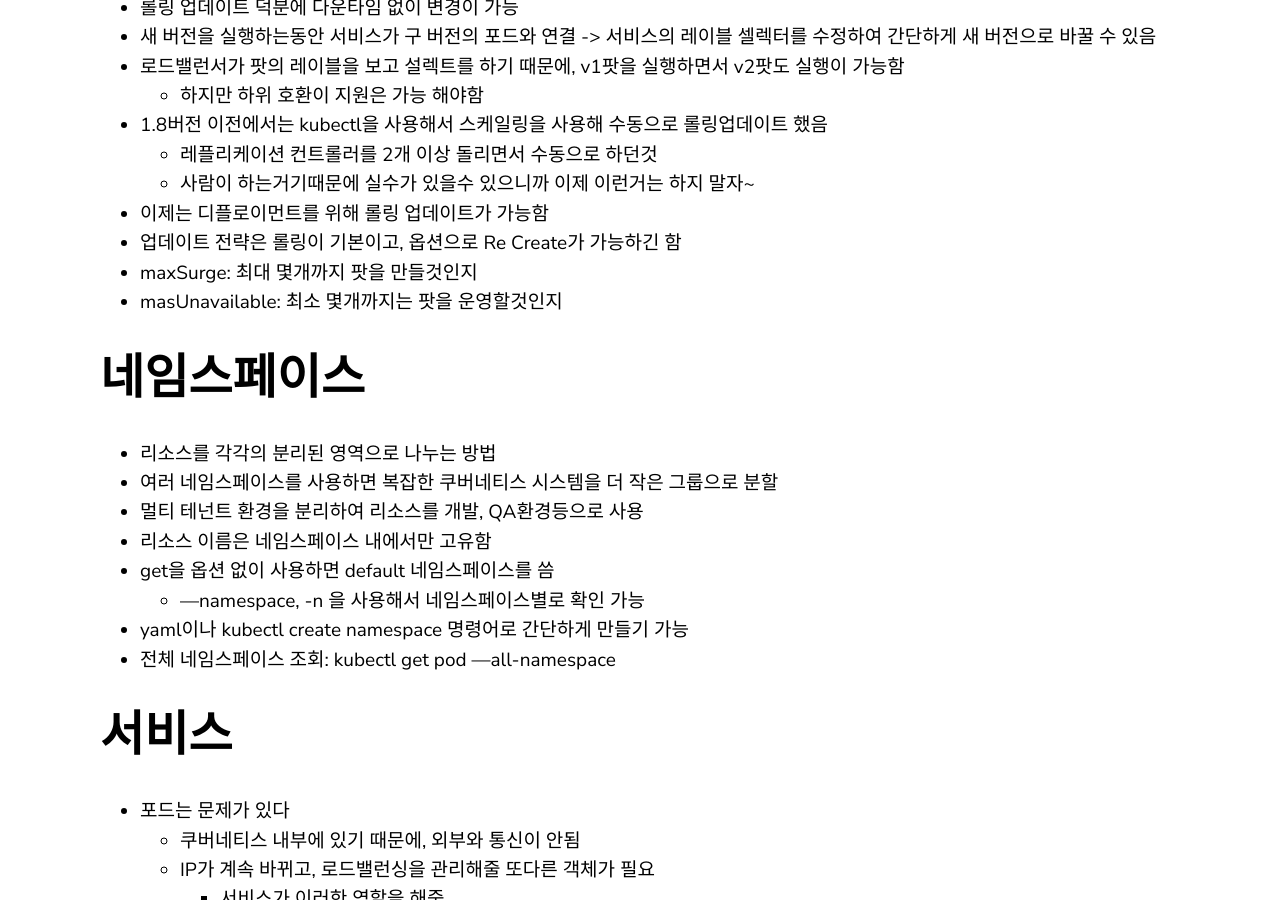
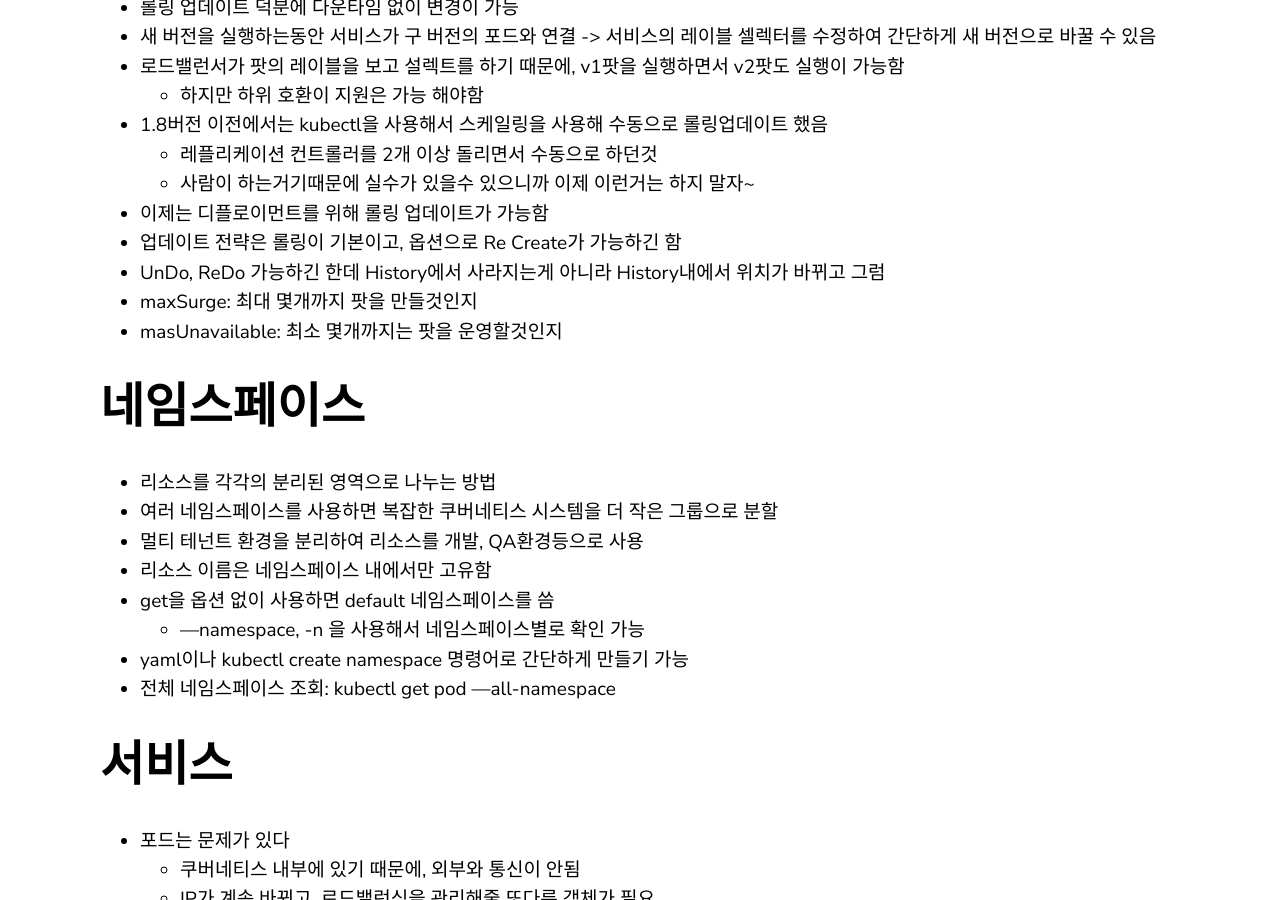
Before and after one commit to yoowonyoung/yoowonyoung.github.io, a Jekyll site: the page built from _posts/2021-01-14-Kubernetes.md, in a window 1280 px wide and 900 px high, scrolled down 4427 px. Built offline with Jekyll 4.4.1, drawn with Linux system fonts in a browser that asks for light colours; comment, search, counter and statistics services are not loaded.

Commit message:
kubernetes

```diff
--- a/_posts/2021-01-14-Kubernetes.md
+++ b/_posts/2021-01-14-Kubernetes.md
@@ -140,6 +140,7 @@ permalink: '/Kubernetes'
     - 사람이 하는거기때문에 실수가 있을수 있으니까 이제 이런거는 하지 말자~
 - 이제는 디플로이먼트를 위해 롤링 업데이트가 가능함
 - 업데이트 전략은 롤링이 기본이고, 옵션으로 Re Create가 가능하긴 함
+- UnDo, ReDo 가능하긴 한데 History에서 사라지는게 아니라 History내에서 위치가 바뀌고 그럼
 - maxSurge: 최대 몇개까지 팟을 만들것인지
 - masUnavailable: 최소 몇개까지는 팟을 운영할것인지
 
```
